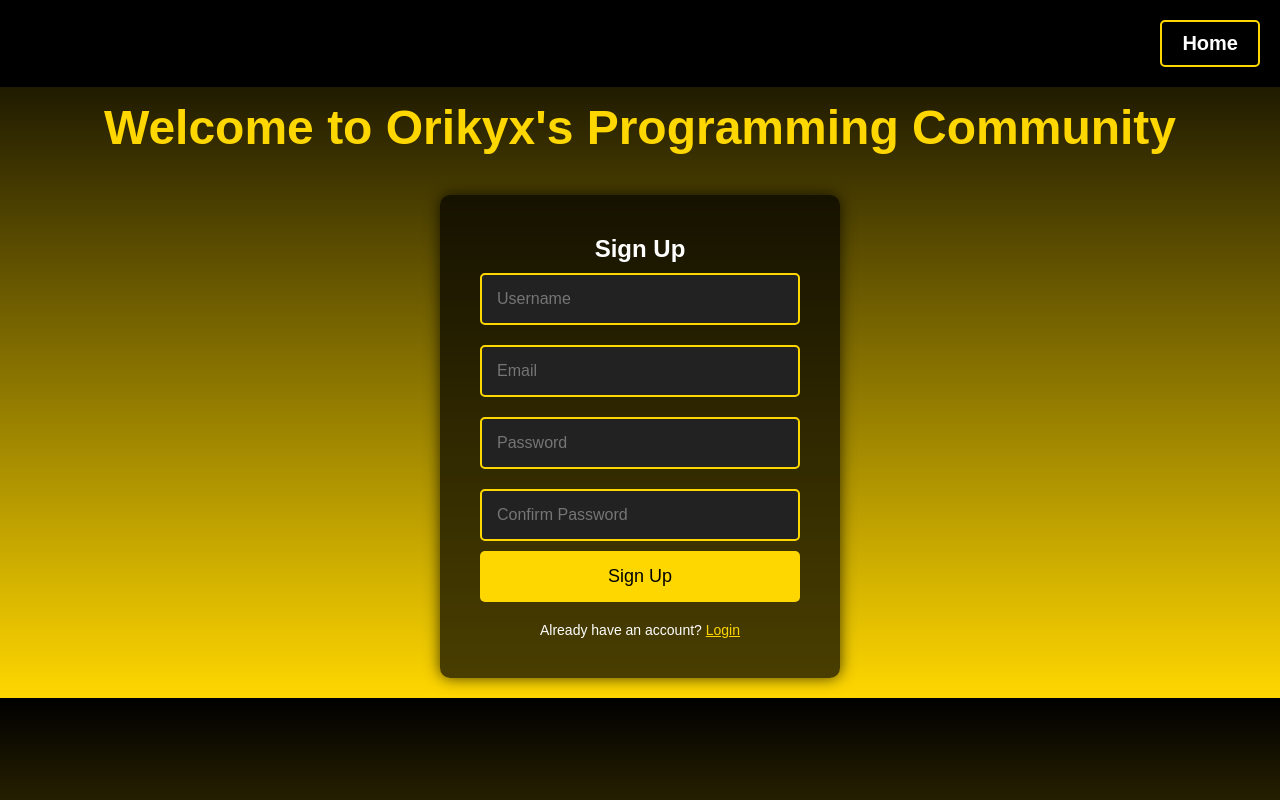
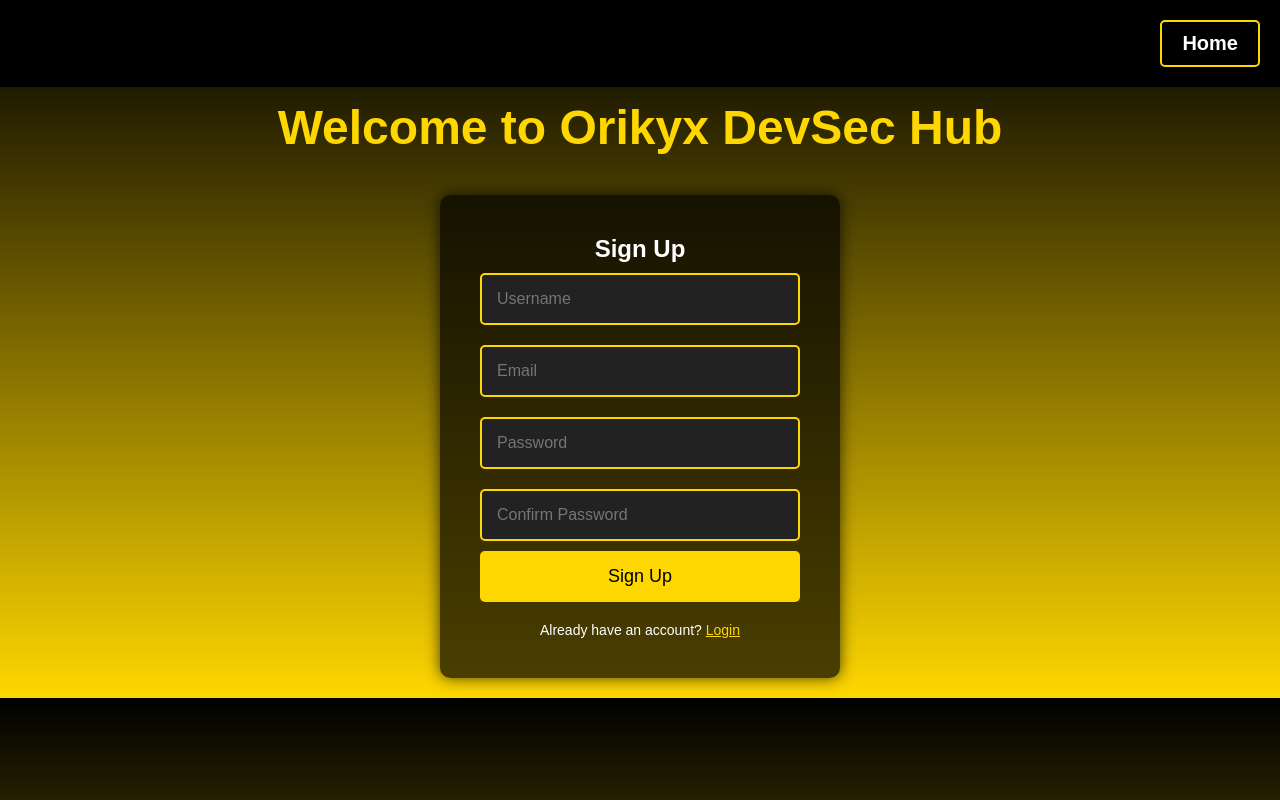
Before and after one commit to OrikyxOnIG/OrikyxOnIG.github.io, a plain HTML site: page signup.html in a window 1280 px wide. Drawn offline with Linux system fonts and the light colour scheme.

Commit message:
Update signup.html

```diff
--- a/signup.html
+++ b/signup.html
@@ -144,7 +144,7 @@
 
     <!-- Main content -->
     <main>
-        <h1>Welcome to Orikyx's Programming Community</h1>
+        <h1>Welcome to Orikyx DevSec Hub </h1>
 
         <!-- Sign Up Form -->
         <div class="signup-form">
```
